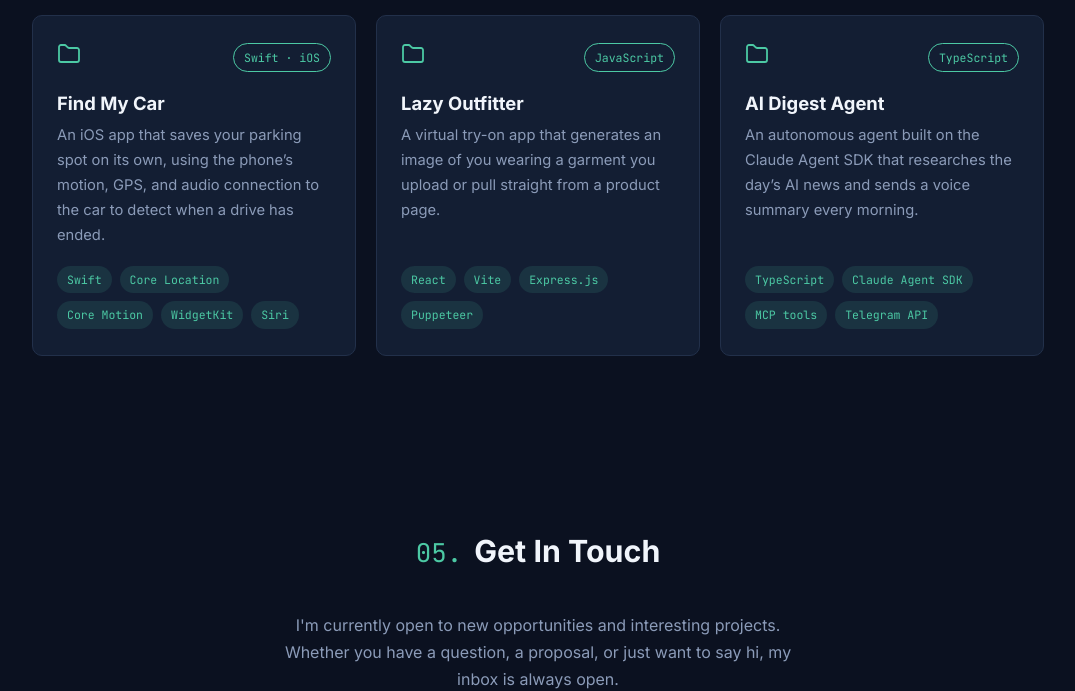
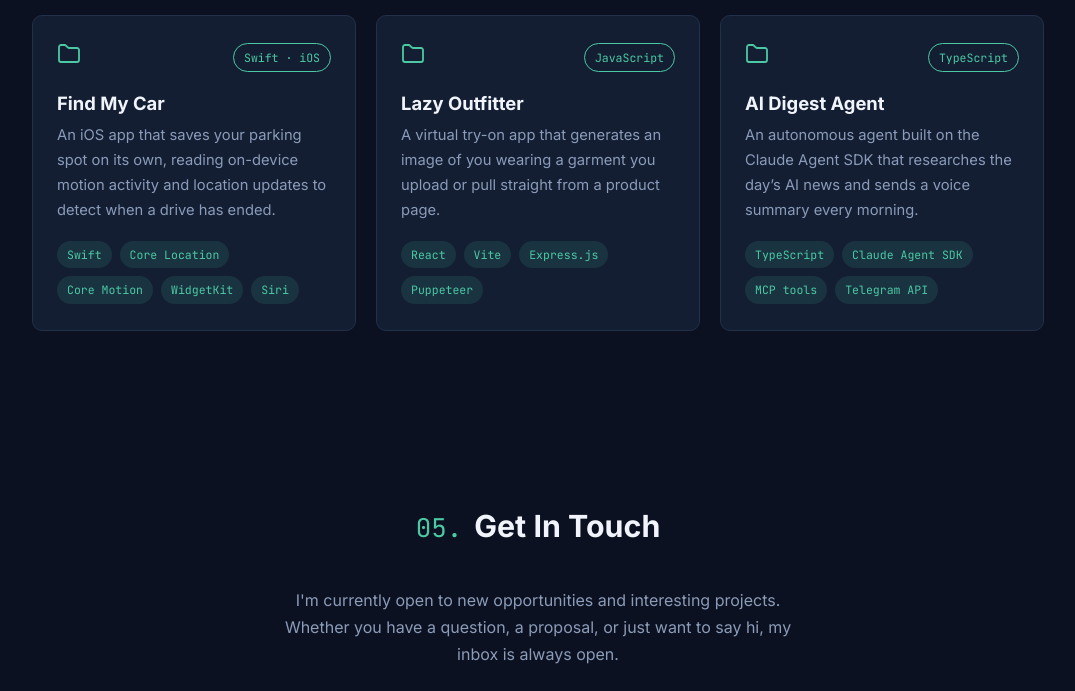
Before and after one commit to jtiet/personal-site, a plain HTML site: page index.html in a window 1280 px wide. Shown: the part 3620-4311 px from the top of the page, without its empty margins (102-1177 px from the left). Drawn offline with Linux system fonts and the light colour scheme.

Commit message:
Tighten Find My Car description

```diff
--- a/index.html
+++ b/index.html
@@ -229,9 +229,9 @@
           </div>
           <h3>Find My Car</h3>
           <p>
-            An iOS app that saves your parking spot on its own, using the
-            phone&rsquo;s motion, GPS, and audio connection to the car to detect
-            when a drive has ended.
+            An iOS app that saves your parking spot on its own, reading
+            on-device motion activity and location updates to detect when a
+            drive has ended.
           </p>
           <ul class="tag-list">
             <li>Swift</li><li>Core Location</li><li>Core Motion</li><li>WidgetKit</li><li>Siri</li>
```
